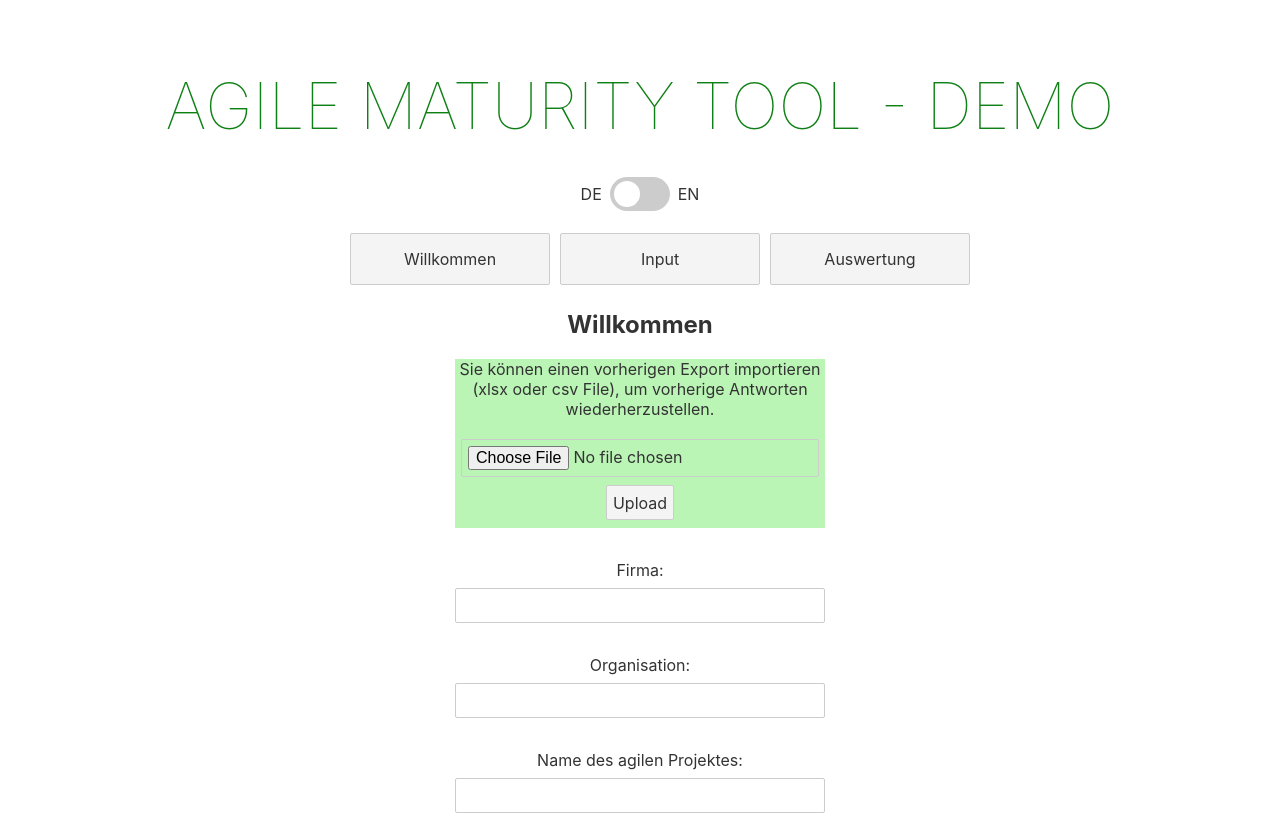
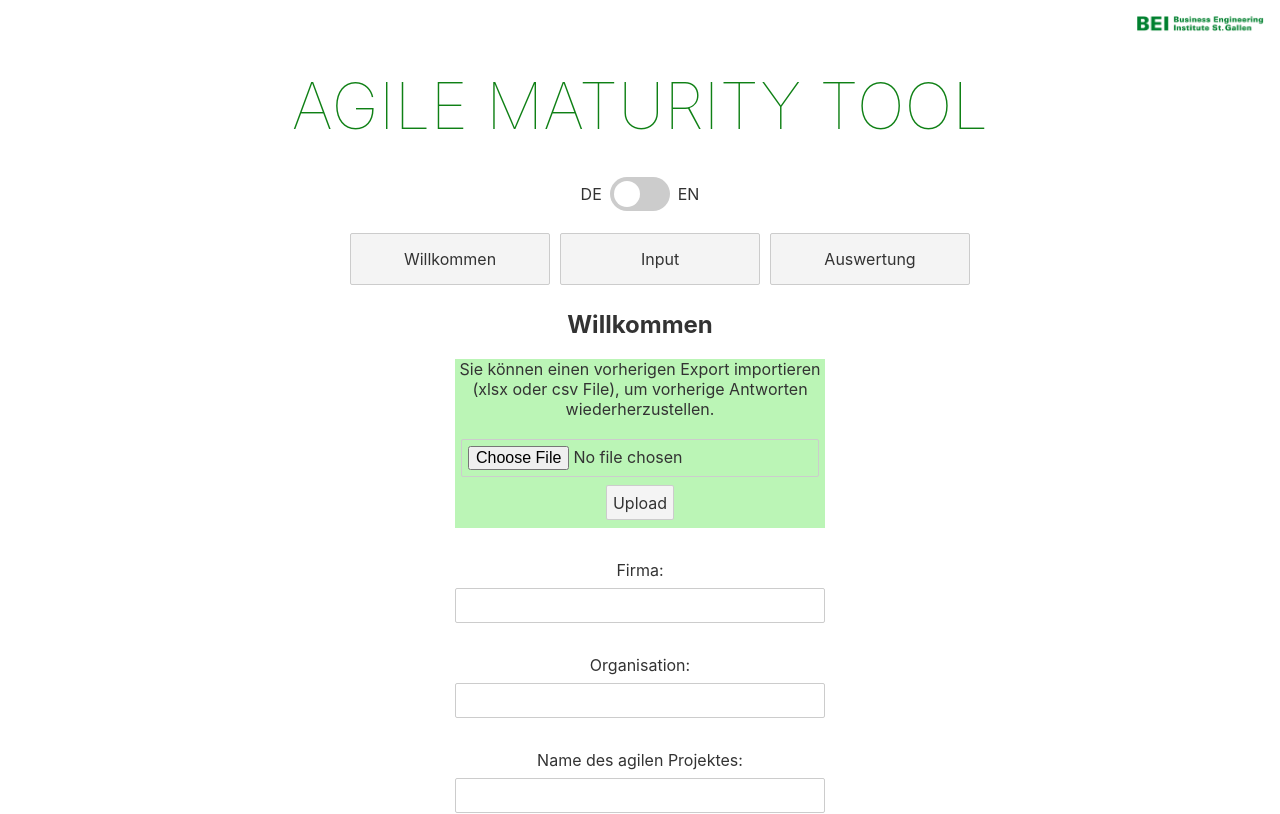
Before and after one commit to wishopt/Agile-Maturity-Tool, a Svelte app: page / in a window 1280 px wide. Shown: the top 814 px of the page. Built offline with nearby package versions, Linux system fonts and the light colour scheme.

Commit message:
Add Logo, fix language switch

```diff
--- a/src/App.svelte
+++ b/src/App.svelte
@@ -61,7 +61,8 @@
 </script>
 
 <main>
-	<h1>Agile Maturity Tool - Demo</h1>
+	<img src="bei.png" alt="BEI Logo" id="logo">
+	<h1>Agile Maturity Tool</h1>
 	<div>
 		<div id="languageSwitch">
 			<span class="lang">DE</span>
@@ -93,9 +94,20 @@
 		<button on:click={changeComponent} id={currentNav+1}>{text.next}</button>
 		{/if}
 	</div>
+
+	© BEI 2023
 </main>
 
 <style>
+
+	#logo {
+		position: absolute;
+        top: 0px;
+        right: 0px;
+		width: 10%;
+		margin-top: 1em;
+		margin-right: 1em;
+	}
 
 	#hide {
 		margin-left: 2.4em;
--- a/src/Index.svelte
+++ b/src/Index.svelte
@@ -7,7 +7,8 @@
 
     export let appConfig
 
-    let text = $ui[appConfig.language].index
+    let text
+    $: text = $ui[appConfig.language].index
     let files
     let filetype
     let sheetNames = ["Capabilities", "User Info"]
```
Also changed, not shown: public/bei.png (added).
